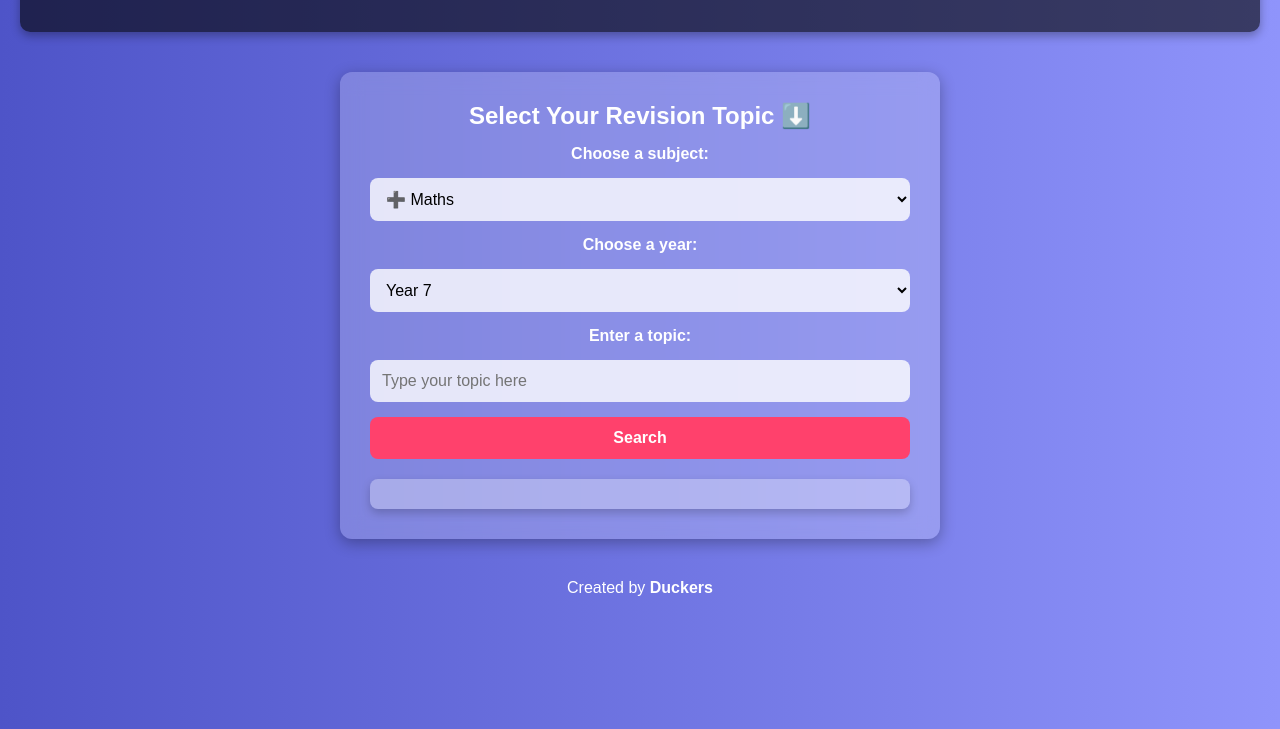
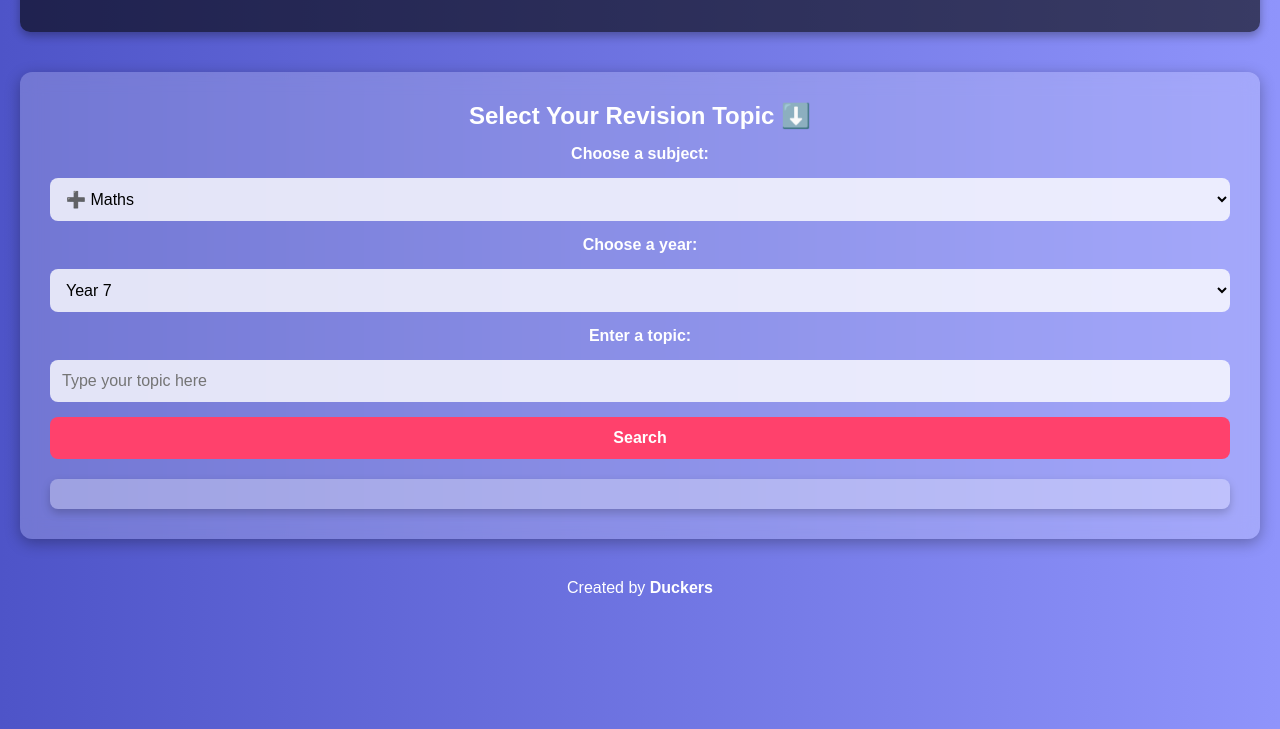
Before and after one commit to TheRealDuckers/Revise-Wise, a plain HTML site: page index.html in a window 1280 px wide. Shown: the part 71-800 px from the top of the page. Drawn offline with Linux system fonts and the light colour scheme.

Commit message:
Update index.html

```diff
--- a/index.html
+++ b/index.html
@@ -3,7 +3,7 @@
 <head>
     <meta charset="UTF-8">
     <meta name="viewport" content="width=device-width, initial-scale=1.0">
-    <title>Study Finder</title>
+    <title>Revise Wise | Revision Assistant | Duckers Projects</title>
     <style>
         * {
             box-sizing: border-box;
@@ -25,7 +25,6 @@
             animation: fadeInDown 0.8s ease-out;
         }
         .container {
-            max-width: 600px;
             margin: 40px auto;
             background: rgba(255, 255, 255, 0.2);
             padding: 30px;
```
